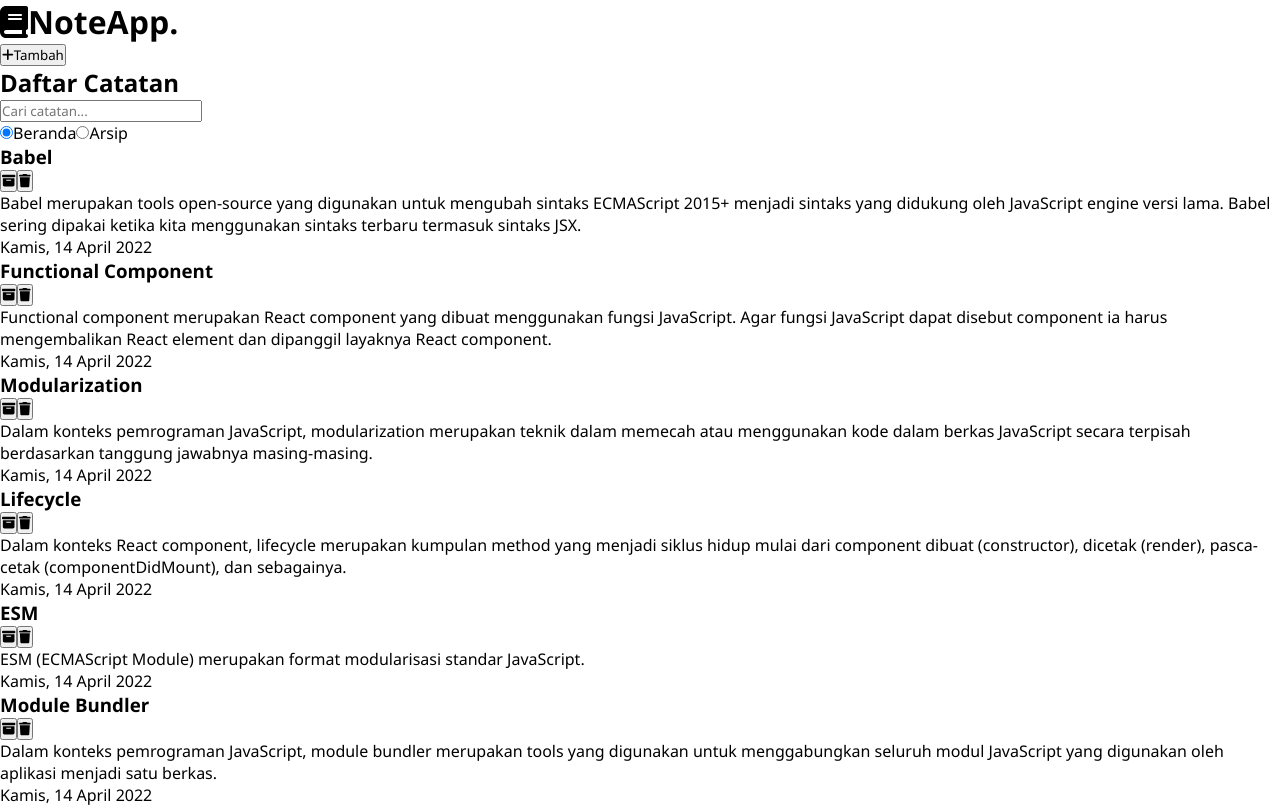
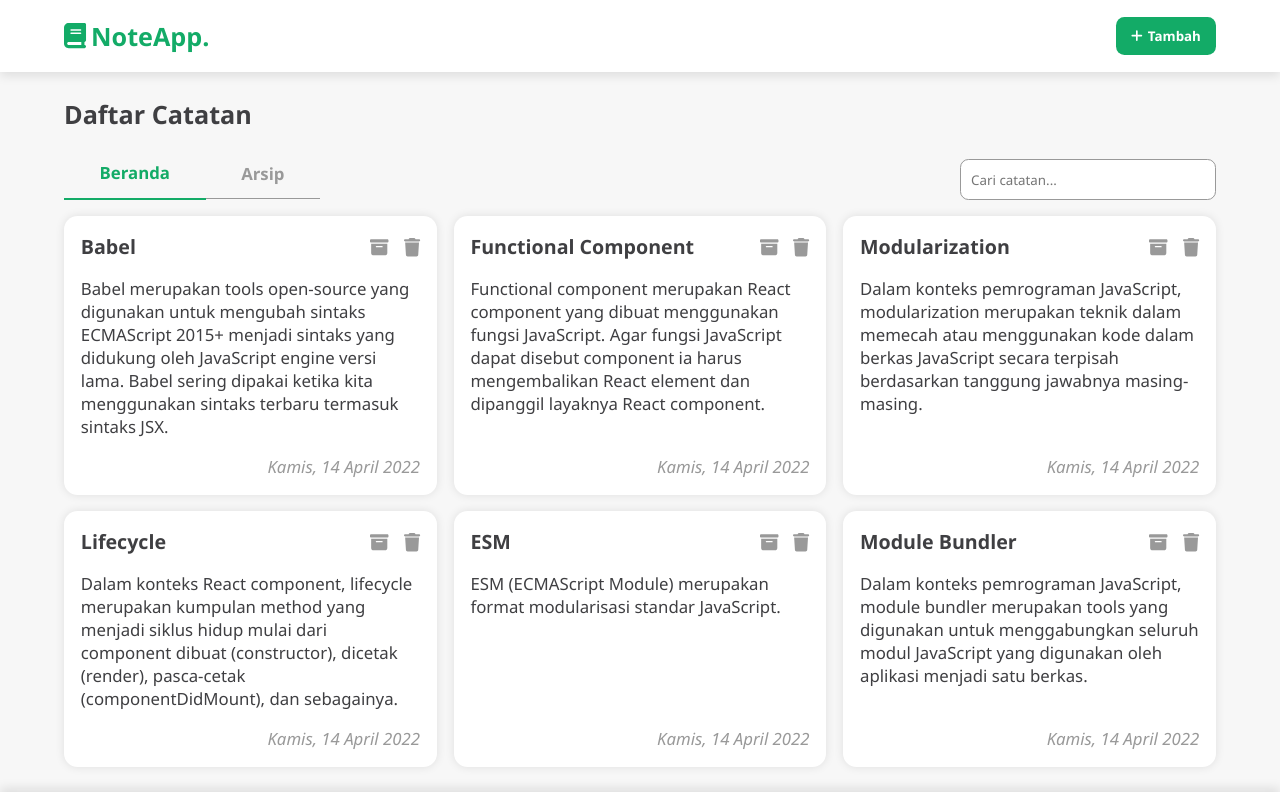
Before and after one commit to RyanBagusB/personal-notes, a React (Vite) app: page / in a window 1280 px wide. Shown: the top 807 px of the page. Built offline with nearby package versions, Linux system fonts and the light colour scheme.

Commit message:
Adding Style to All Component

```diff
--- a/src/styles/style.css
+++ b/src/styles/style.css
@@ -1,6 +1,317 @@
+:root {
+  --white-color: #fff;
+  --light-green-color: #13ab67;
+  --dark-color: #3f3f42;
+  --gray-color: #f7f7f7;
+  --dark-gray-color: #999;
+}
+
 * {
   padding: 0;
   margin: 0;
   box-sizing: border-box;
   font-family: 'Segoe UI', Tahoma, Geneva, Verdana, sans-serif;
 }
+
+.note-app {
+  display: flex;
+  flex-direction: column;
+  min-height: 100vh;
+  background-color: var(--gray-color);
+}
+
+.header {
+  display: flex;
+  position: sticky;
+  top: 0;
+  justify-content: space-between;
+  padding: 1rem 5%;
+  background-color: var(--white-color);
+  box-shadow: 0 4px 10px rgba(10, 10, 10, 0.1);
+  align-items: center;
+}
+
+.header__logo {
+  color: var(--light-green-color);
+  font-size: 1.5rem;
+  display: flex;
+  gap: .3rem;
+  align-items: center;
+}
+
+.header__add-note {
+  border-radius: .5rem;
+  border: none;
+  background-color: var(--light-green-color);
+  padding: .6rem .9rem;
+  color: var(--white-color);
+  display: flex;
+  gap: .3rem;
+  font-weight: 600;
+  align-items: center;
+  cursor: pointer;
+}
+
+.body {
+  display: flex;
+  flex-direction: column;
+  gap: 1rem;
+  padding: 1.5rem 5%;
+}
+
+.body h2 {
+  color: var(--dark-color);
+}
+
+.tab-search-wrapper {
+  display: flex;
+  flex-direction: column;
+  gap: 1rem;
+}
+
+.search-note {
+  display: flex;
+}
+
+.search-note input {
+  padding: .8rem;
+  width: 100%;
+  border-radius: .5rem;
+  color: var(--dark-color);
+  border: 1px solid var(--dark-gray-color);
+}
+
+.tab-note-container {
+  display: flex;
+  align-items: center;
+}
+
+.tab-note-container label {
+  display: flex;
+  justify-content: center;
+  flex-grow: 1;
+  border-bottom: 1px solid var(--dark-gray-color);
+  color: var(--dark-gray-color);
+  padding: .8rem;
+  font-weight: 600;
+  cursor: pointer;
+}
+
+.tab-note-container input {
+  display: none;
+}
+
+.tab-note-container input:checked + label {
+  color: var(--light-green-color);
+  border-bottom: 2px solid var(--light-green-color);
+}
+
+[class^="note-list__"] {
+  display: none;
+}
+
+.body:has(:checked:nth-of-type(1)) .note-list__home,
+.body:has(:checked:nth-of-type(2)) .note-list__archived {
+  display: grid;
+  gap: 1rem;
+}
+
+.note-item {
+  display: flex;
+  flex-direction: column;
+  gap: 1rem;
+  background-color: var(--white-color);
+  padding: 1rem;
+  overflow: hidden;
+  border-radius: .8rem;
+  box-shadow: 0 0 10px rgba(10, 10, 10, 0.1);
+}
+
+.note-item__header {
+  display: flex;
+  justify-content: space-between;
+  color: var(--dark-color);
+  align-items: center;
+}
+
+.note-item__title {
+  text-overflow: ellipsis;
+  overflow: hidden;
+  white-space: nowrap;
+}
+
+.note-item__action {
+  display: flex;
+  gap: .9rem;
+}
+
+.note-item__header button {
+  border: none;
+  font-size: 1.1rem;
+  background-color: transparent;
+  cursor: pointer;
+  color: var(--dark-gray-color);
+}
+
+.note-item__body {
+  color: var(--dark-color);
+  white-space: normal;
+  overflow-wrap: break-word;
+}
+
+.note-item__not-found {
+  margin: auto;
+  padding: 1rem;
+  color: var(--dark-gray-color);
+}
+
+.note-item__footer {
+  display: flex;
+  margin-top: auto;
+  justify-content: end;
+  color: var(--dark-gray-color);
+  font-style: italic;
+}
+
+.add-note-modal {
+  position: fixed;
+  top: -110vh;
+  left: 0;
+  height: 100vh;
+  width: 100%;
+  background-color: rgba(0, 0, 0, 0.2);
+  backdrop-filter: blur(2px);
+  display: flex;
+  justify-content: center;
+  opacity: 0;
+  transition: .5s ease;
+}
+
+.add-note-modal.active {
+  top: 0;
+  opacity: 1;
+}
+
+.note-input {
+  margin-top: 4rem;
+  background-color: white;
+  padding: 1rem;
+  border-radius: 8px;
+  box-shadow: 0px 4px 6px rgba(0, 0, 0, 0.1);
+  display: flex;
+  flex-direction: column;
+  gap: 1rem;
+  width: 90%;
+  max-width: 530px;
+  height: fit-content;
+}
+
+.note-input h2 {
+  display: flex;
+  justify-content: center;
+  padding: .9rem;
+  color: var(--dark-color);
+  border-bottom: 1px solid var(--dark-gray-color);
+  width: 100%;
+}
+
+.note-input p {
+  color: var(--dark-gray-color);
+  margin-left: auto;
+}
+
+.note-input input,
+.note-input textarea {
+  padding: .8rem;
+  border: 1px solid var(--dark-gray-color);
+  border-radius: 4px;
+}
+
+.note-input textarea {
+  height: 10rem;
+}
+
+.add-note-modal__action {
+  display: flex;
+  justify-content: space-between;
+}
+
+.add-note-modal__confirm {
+  padding: 10px;
+  background-color: var(--light-green-color);
+  color: white;
+  border: none;
+  border-radius: .4rem;
+  cursor: pointer;
+  width: 90px;
+  font-weight: 600;
+}
+
+.add-note-modal__cancel {
+  padding: 10px;
+  background-color: var(--white-color);
+  color: var(--light-green-color);
+  border: 1px solid var(--light-green-color);
+  border-radius: .4rem;
+  cursor: pointer;
+  width: 90px;
+  font-weight: 600;
+}
+
+.footer {
+  margin-top: auto;
+  display: flex;
+  justify-content: center;
+  padding: 1rem 5%;
+  background-color: var(--white-color);
+  border-bottom: 1px solid var(--dark-gray-color);
+  box-shadow: 0 -4px 10px rgba(10, 10, 10, 0.1);
+  color: var(--dark-color);
+}
+
+@media screen and (min-width: 700px) {
+  .body:has(:checked:nth-of-type(1)) .note-list__home,
+  .body:has(:checked:nth-of-type(2)) .note-list__archived {
+    grid-template-columns: 1fr 1fr;
+  }
+
+  .body:has(:checked:nth-of-type(1)) .note-list__home.empty,
+  .body:has(:checked:nth-of-type(2)) .note-list__archived.empty {
+    display: flex;
+    justify-content: center;
+    align-items: center;
+  }
+
+  .tab-search-wrapper {
+    flex-direction: row-reverse;
+    justify-content: space-between;
+    align-items: end;
+  }
+
+  .tab-note-container,
+  .search-note {
+    width: 256px;
+  }
+
+  .search-note input {
+    padding: .6rem;
+  }
+}
+
+@media screen and (min-width: 900px) {
+  html {
+    font-size: 105%;
+  }
+
+  .body:has(:checked:nth-of-type(1)) .note-list__home,
+  .body:has(:checked:nth-of-type(2)) .note-list__archived {
+    grid-template-columns: 1fr 1fr 1fr;
+  }
+}
+
+@media screen and (min-width: 1400px) {
+  .body:has(:checked:nth-of-type(1)) .note-list__home,
+  .body:has(:checked:nth-of-type(2)) .note-list__archived {
+    grid-template-columns: 1fr 1fr 1fr 1fr;
+  }
+}
```
